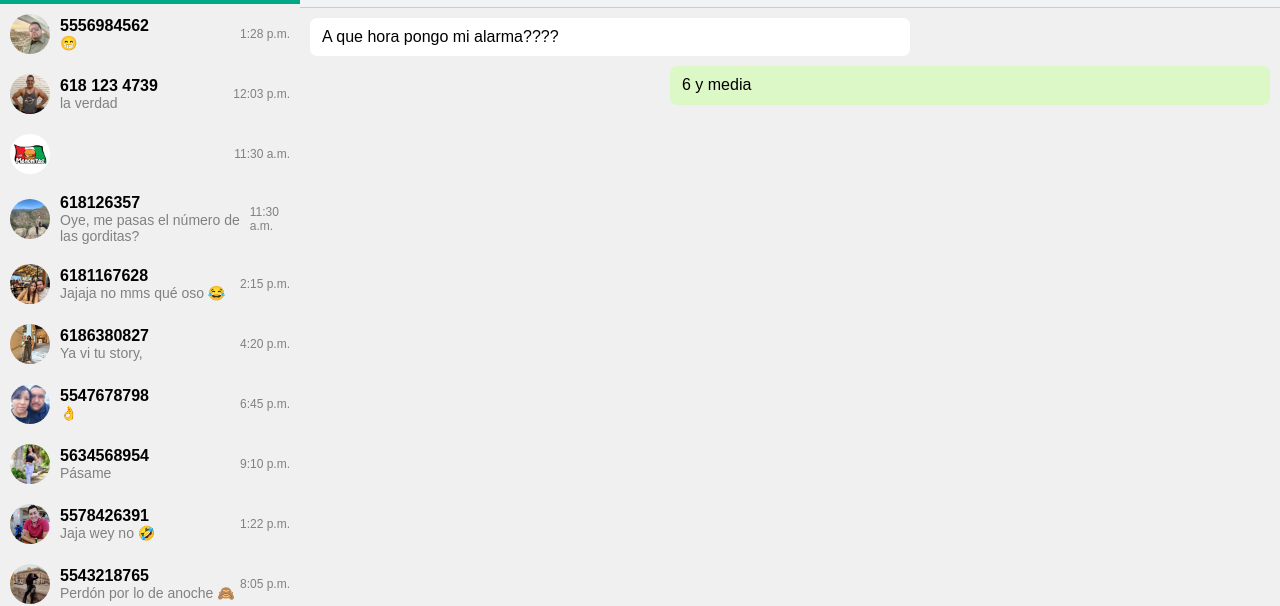
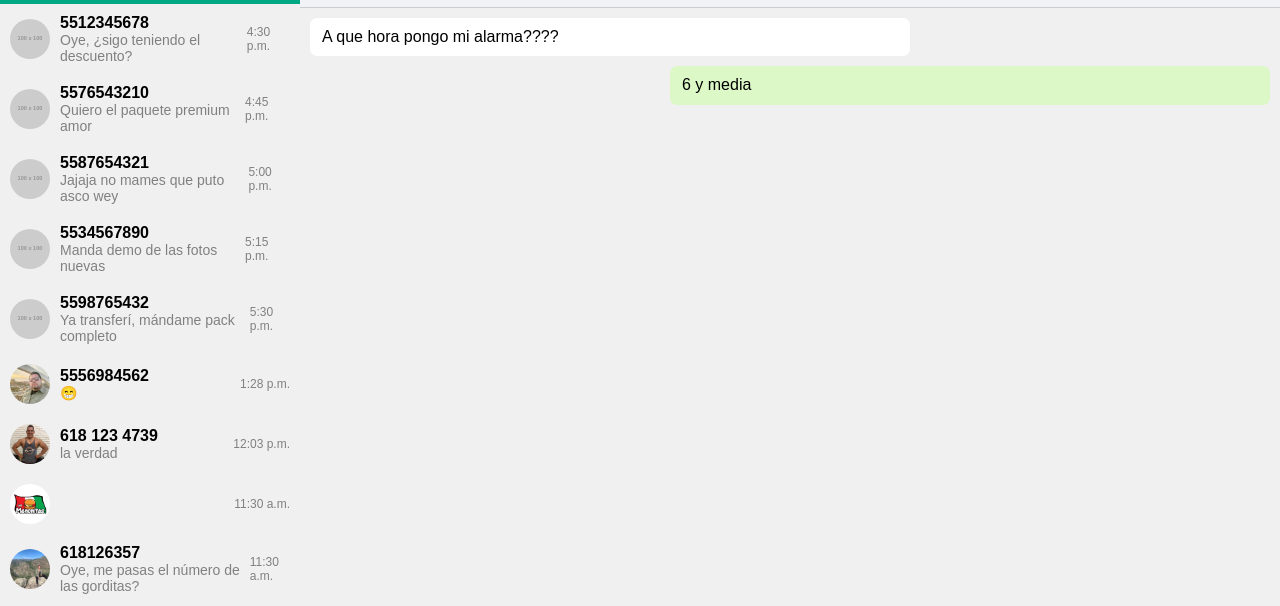
Before and after one commit to NAVI9623/whap56378, a plain HTML site: page index.html in a window 1280 px wide. Shown: the part 53-659 px from the top of the page. Drawn offline with Linux system fonts and the light colour scheme; placeholder pictures from the web are drawn by us.

Commit message:
Add files via upload

```diff
--- a/index.html
+++ b/index.html
@@ -30,6 +30,51 @@
 
 
       <div class="chat-list">
+
+        <div class="chat" onclick="openChat('amigo38')">
+  <img src="https://placehold.co/100x100" class="chat-img" alt="Perfil de joven con lentes y gorra mirando de lado con sonrisa coqueta" />
+  <div class="chat-info">
+    <div class="chat-name">5512345678</div>
+    <div class="chat-preview">Oye, ¿sigo teniendo el descuento?</div>
+  </div>
+  <div class="chat-time">4:30 p.m.</div>
+</div>
+
+<div class="chat" onclick="openChat('amigo39')">
+  <img src="https://placehold.co/100x100" class="chat-img" alt="Chica rubia con blusa roja mordiendo labio con mirada sugerente" />
+  <div class="chat-info">
+    <div class="chat-name">5576543210</div>
+    <div class="chat-preview">Quiero el paquete premium amor</div>
+  </div>
+  <div class="chat-time">4:45 p.m.</div>
+</div>
+
+<div class="chat" onclick="openChat('amigo40')">
+  <img src="https://placehold.co/100x100" class="chat-img" alt="Hombre con barba jugando videojuegos con audífonos" />
+  <div class="chat-info">
+    <div class="chat-name">5587654321</div>
+    <div class="chat-preview">Jajaja no mames que puto asco wey</div>
+  </div>
+  <div class="chat-time">5:00 p.m.</div>
+</div>
+
+<div class="chat" onclick="openChat('amigo41')">
+  <img src="https://placehold.co/100x100" class="chat-img" alt="Selfie de chica morena en bikini tomando sol en alberca" />
+  <div class="chat-info">
+    <div class="chat-name">5534567890</div>
+    <div class="chat-preview">Manda demo de las fotos nuevas</div>
+  </div>
+  <div class="chat-time">5:15 p.m.</div>
+</div>
+
+<div class="chat" onclick="openChat('amigo42')">
+  <img src="https://placehold.co/100x100" class="chat-img" alt="Persona mostrando lengua con tatuaje de estrella en cuello" />
+  <div class="chat-info">
+    <div class="chat-name">5598765432</div>
+    <div class="chat-preview">Ya transferí, mándame pack completo</div>
+  </div>
+  <div class="chat-time">5:30 p.m.</div>
+</div>
 
         <!--contacto 19 -->
 <div class="chat" onclick="openChat('amigo19')">
--- a/script.js
+++ b/script.js
@@ -20,6 +20,69 @@ document.getElementById("btnPerfil").addEventListener("click", function () {
 const chats = {
 
   // JavaScript
+
+   amigo38: {
+    name: "5512345678",
+    img: "https://placehold.co/100x100",
+    status: "en línea",
+    messages: [
+      { from: "received", text: "Oye bro, ¿sigo teniendo el descuento de cliente frecuente?" },
+      { from: "sent", text: "Claro mi rey, para ti siempre hay promo" },
+      { from: "received", text: "Jaja chido, pero está bien caro eso que subiste ayer" },
+      { from: "sent", text: "Es material premium compa, pero te dejo en 300 si lo quieres ya" },
+      { from: "sent", text: "tengo roblemas con este numero les aviso si lo cambio" }
+    ]
+  },
+  amigo39: {
+    name: "5576543210",
+    img: "https://placehold.co/100x100",
+    status: "escribiendo...",
+    messages: [
+      { from: "received", text: "Hola amor, quiero el paquete premium pero no tan caro jaja" },
+      { from: "sent", text: "Dime qué buscas y vemos precio bonito ;)" },
+      { from: "received", text: "Todo lo de lencería y un videíto como el de tu perfil" },
+      { from: "sent", text: "Ahhh eso es aparte mamacita, pero te lo dejo en paquete" },
+   { from: "sent", text: "tengo roblemas con este numero les aviso si lo cambio" }
+    ]
+  },
+  amigo40: {
+    name: "5587654321",
+    img: "https://placehold.co/100x100",
+    status: "últ. vez hoy a las 5:00 p.m.",
+    messages: [
+      { from: "received", text: "Jajaja no mames wey, qué pedo con eso que publicaste" },
+      { from: "sent", text: "Jajaja ya sé, está bien culero pero tiene views" },
+      { from: "received", text: "Sí wey de pura gente que quiere verte mal" },
+      { from: "sent", text: "Nel, si pagan pues qué más da jaja" },
+    { from: "sent", text: "tengo roblemas con este numero les aviso si lo cambio" },
+    { from: "sent", text: "si ya me avias cometado ya te quieren bannear jaja" },
+  ]
+  },
+
+   amigo41: {
+    name: "5534567890",
+    img: "https://placehold.co/100x100",
+    status: "en línea",
+    messages: [
+      { from: "received", text: "Oye manda demo de las fotos nuevas, no me aparecen" },
+      { from: "sent", text: "No puedo mandar preview de todo amor, es contenido exclusivo" },
+      { from: "received", text: "Pues ni modo, ya me perdiste, así no trabajo yo" },
+      { from: "sent", text: "Mira te mando algo pero no todo, está bien?" },
+    { from: "sent", text: "tengo roblemas con este numero les aviso si lo cambio" }
+    ]
+  },
+  amigo42: {
+    name: "5598765432",
+    img: "https://placehold.co/100x100",
+    status: "últ. vez hoy a las 5:30 p.m.",
+    messages: [
+      { from: "received", text: "Ya transferí a tu cuenta, mándame el pack completo según lo acordado" },
+      { from: "sent", text: "Va, ya te mando link por priv. Gracias!" },
+      { from: "received", text: "No me falles, eh? Es regalo de cumple" },
+      { from: "sent", text: "Tranqui, todo en orden. Que lo disfruten!" },
+     { from: "sent", text: "tengo roblemas con este numero les aviso si lo cambio" }
+    ]
+  },
 
   amigo23: {
     name: "618 123 4739",
```
